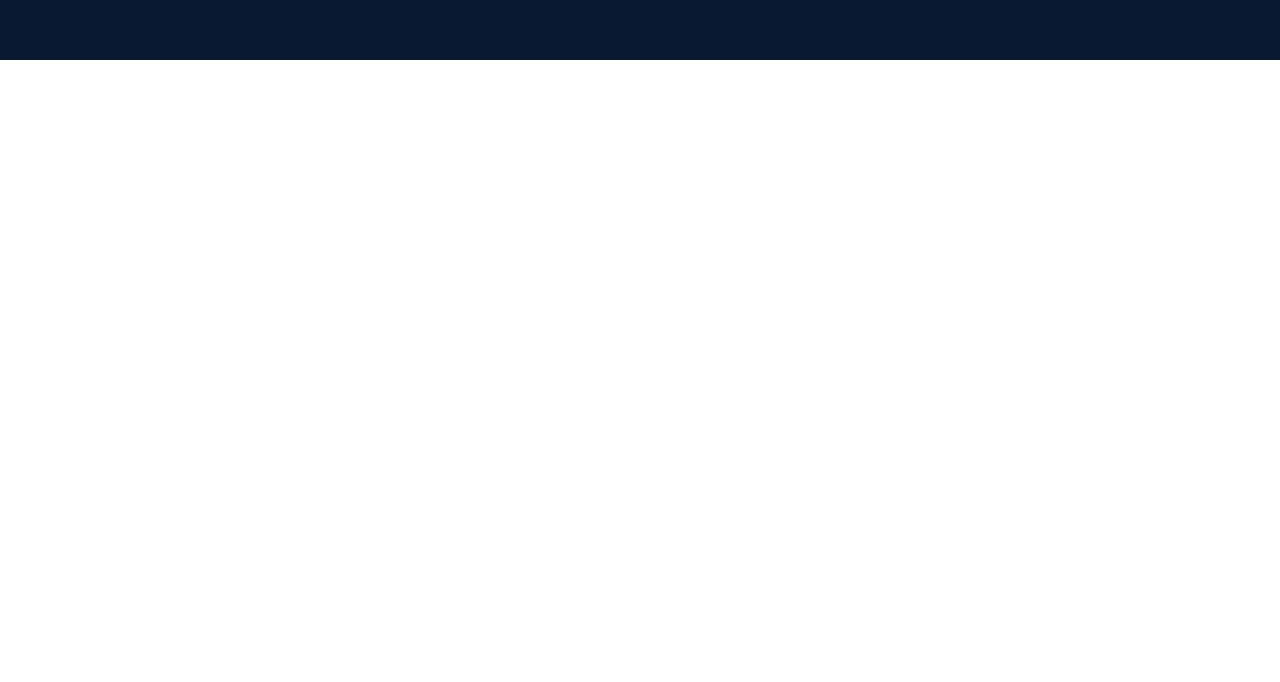
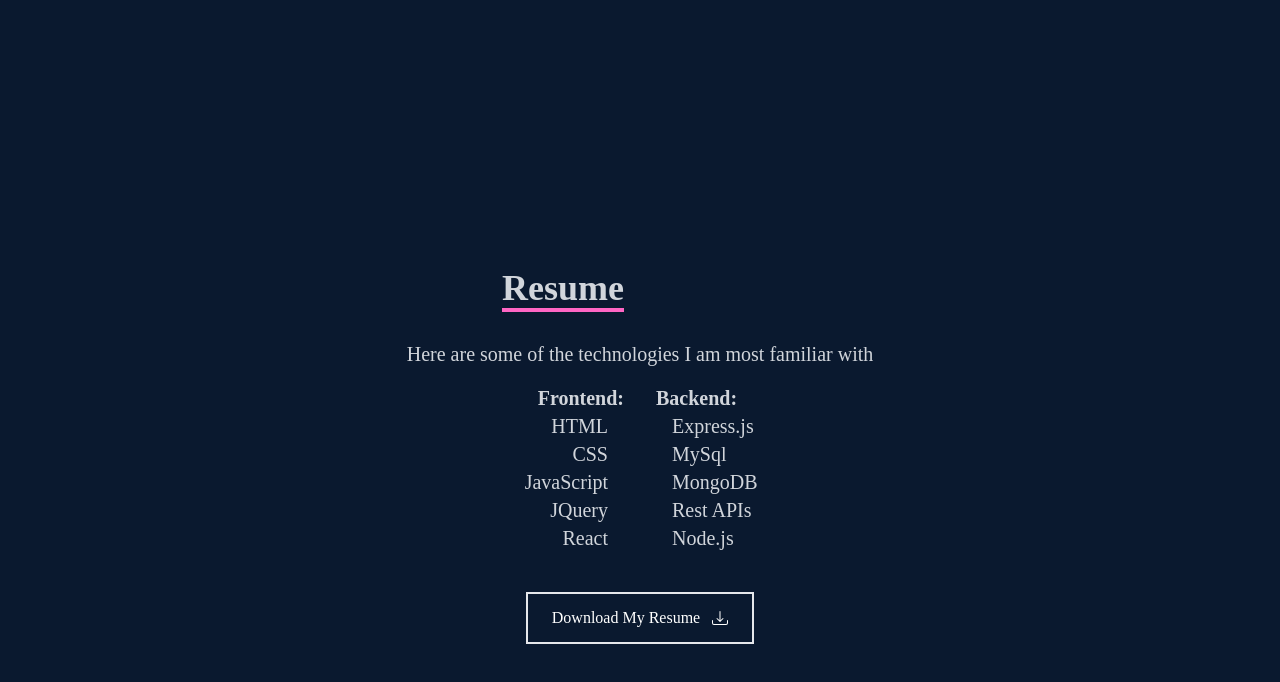
Before and after one commit to atmason90/portfolio-react, a React (Create React App) app in the folder portfolio-react/: page / in a window 1280 px wide. Shown: the part 1540-2222 px from the top of the page. Before the commit the page ends 1600 px from the top, so only its background shows below. Built offline with nearby package versions, Linux system fonts and the light colour scheme.

Commit message:
build resume component

```diff
--- a/portfolio-react/src/App.js
+++ b/portfolio-react/src/App.js
@@ -1,6 +1,7 @@
 import About from "./components/About";
 import Home from "./components/Home";
 import Navbar from "./components/Navbar";
+import Resume from "./components/Resume";
 
 
 function App() {
@@ -9,6 +10,7 @@ function App() {
       <Navbar />
       <Home />
       <About />
+      <Resume />
     </div>
   );
 }
--- /dev/null
+++ b/portfolio-react/src/components/Resume.jsx
@@ -0,0 +1,48 @@
+import React from 'react'
+import { BsDownload } from 'react-icons/bs'
+
+const Resume = () => {
+  return (
+    <div name='resume' className='bg-[#0a192f] text-gray-300 w-full h-screen'>
+      {/* container */}
+      <div className='flex flex-col justify-center items-center w-full h-full'>
+        <div className='max-w-[1000px] w-full px-4 grid grid-cols-2 gap-8'>
+            <div className='sm:text-right pb-8 pl-4'>
+                <p className='text-4xl font-bold inline border-b-4 border-[#ff66c4]'>Resume</p>
+            </div>
+            <div></div>
+            </div>
+            <div className='text-xl mb-4'>
+                <p>Here are some of the technologies I am most familiar with</p>
+            </div>
+        <div className='max-w-[1000px] w-full grid sm:grid-cols-2 gap-8 px-4'>
+            <div className='sm:text-right text-xl'>
+                <p className='font-bold'>Frontend:</p>
+                <ul>
+                    <li>HTML</li>
+                    <li>CSS</li>
+                    <li>JavaScript</li>
+                    <li>JQuery</li>
+                    <li>React</li>
+                </ul>
+            </div>
+            <div className='text-xl'>
+                <p className='font-bold'>Backend:</p>
+                <ul>
+                    <li>Express.js</li>
+                    <li>MySql</li>
+                    <li>MongoDB</li>
+                    <li>Rest APIs</li>
+                    <li>Node.js</li>
+                </ul>
+            </div>
+            <div>
+      </div>
+        </div>
+        <button className='text-white group border-2 px-6 py-3 my-2 flex items-center hover:bg-[#ff66c4] hover:border-[#ff66c4]'>Download My Resume<span><BsDownload className='ml-3' /></span></button>
+      </div>
+    </div>
+  )
+}
+
+export default Resume
```
